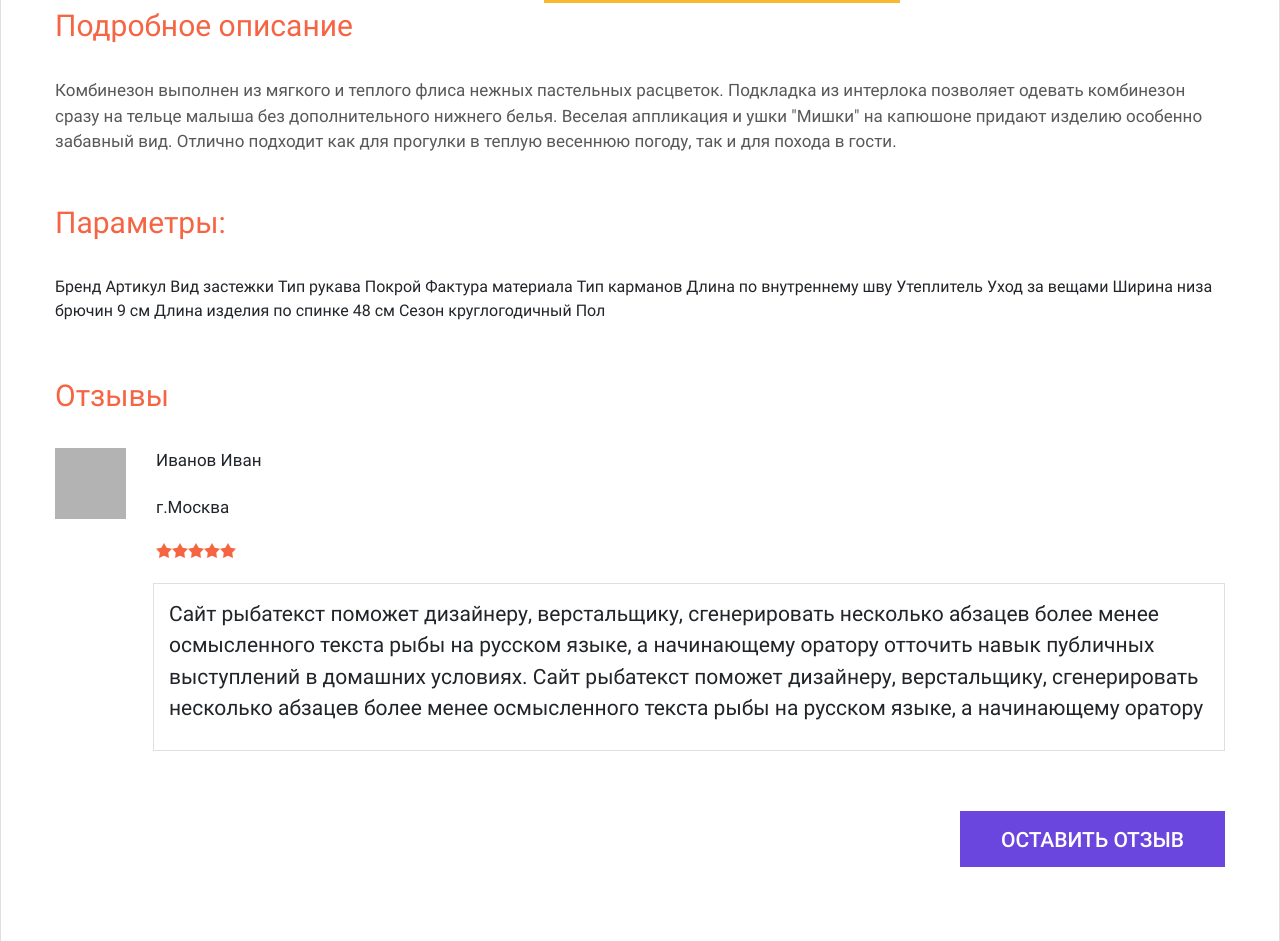
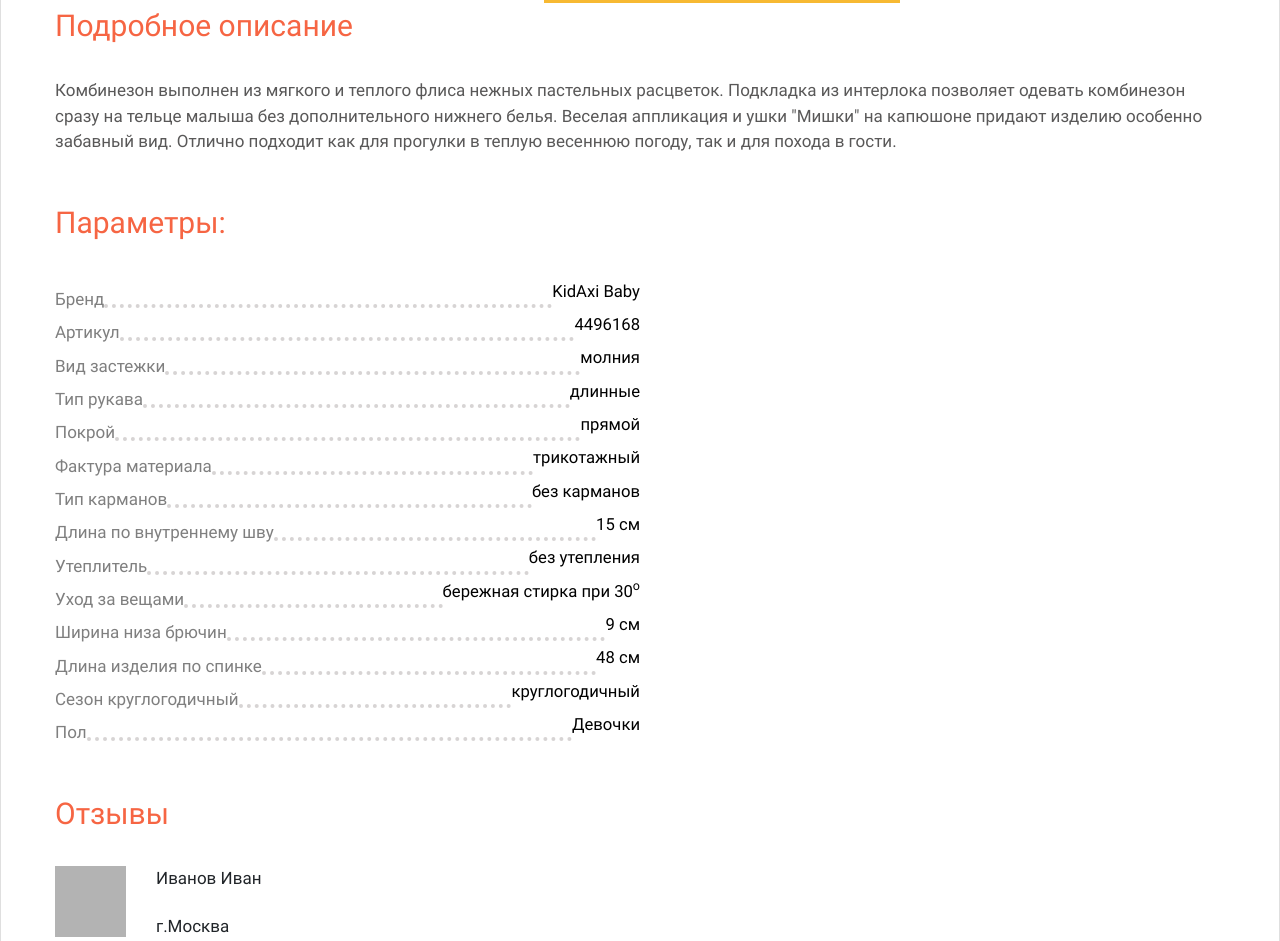
Before and after one commit to aligote/sergey-lon.github.io, a plain HTML site: page kidaxi/product.html in a window 1280 px wide. Shown: the part 807-1748 px from the top of the page. Drawn offline with nearby package versions, Linux system fonts and the light colour scheme.

Commit message:
Add files via upload

```diff
--- a/kidaxi/product.html
+++ b/kidaxi/product.html
@@ -298,21 +298,79 @@
                     <div class="detailed-description">
                         <span class="orange-text">Подробное описание</span>
                         <span class="detailed-description-text">Комбинезон выполнен из мягкого и теплого флиса нежных пастельных расцветок. Подкладка из интерлока позволяет одевать комбинезон сразу на тельце малыша без дополнительного нижнего белья. Веселая аппликация и ушки "Мишки" на капюшоне придают изделию особенно забавный вид. Отлично подходит как для прогулки в теплую весеннюю погоду, так и для похода в гости.</span>
-                    <span class="orange-text">Параметры:</span>
-                    Бренд
-                    Артикул
-                    Вид застежки
-                    Тип рукава
-                    Покрой
-                    Фактура материала
-                    Тип карманов
-                    Длина по внутреннему шву
-                    Утеплитель
-                    Уход за вещами
-                    Ширина низа брючин 9 см
-                    Длина изделия по спинке 48 см
-                    Сезон круглогодичный
-                    Пол
+                        <span class="orange-text">Параметры:</span>
+                        <div class="detailed-parameter">
+                          <div class="text">
+                            <span class="key">Бренд</span>
+                            <span class="dots"></span>
+                            <span class="value">KidAxi Baby</span>
+                          </div>
+                          <div class="text">
+                            <span class="key">Артикул</span>
+                            <span class="dots"></span>
+                            <span class="value">4496168</span>
+                          </div>
+                          <div class="text">
+                            <span class="key">Вид застежки</span>
+                            <span class="dots"></span>
+                            <span class="value">молния</span>
+                          </div>
+                          <div class="text">
+                            <span class="key">Тип рукава</span>
+                            <span class="dots"></span>
+                            <span class="value">длинные</span>
+                          </div>
+                          <div class="text">
+                            <span class="key">Покрой</span>
+                            <span class="dots"></span>
+                            <span class="value">прямой</span>
+                          </div>
+                          <div class="text">
+                            <span class="key">Фактура материала</span>
+                            <span class="dots"></span>
+                            <span class="value">трикотажный</span>
+                          </div>
+                          <div class="text">
+                            <span class="key">Тип карманов</span>
+                            <span class="dots"></span>
+                            <span class="value">без карманов</span>
+                          </div>
+                          <div class="text">
+                            <span class="key">Длина по внутреннему шву</span>
+                            <span class="dots"></span>
+                            <span class="value">15 см</span>
+                          </div>
+                          <div class="text">
+                            <span class="key">Утеплитель</span>
+                            <span class="dots"></span>
+                            <span class="value">без утепления</span>
+                          </div>
+                          <div class="text">
+                            <span class="key">Уход за вещами</span>
+                            <span class="dots"></span>
+                            <span class="value">бережная стирка при 30<sup>o</sup></span>
+                          </div>
+                          <div class="text">
+                            <span class="key">Ширина низа брючин</span>
+                            <span class="dots"></span>
+                            <span class="value">9 см</span>
+                          </div>
+                          <div class="text">
+                            <span class="key">Длина изделия по спинке</span>
+                            <span class="dots"></span>
+                            <span class="value">48 см</span>
+                          </div>
+                          <div class="text">
+                            <span class="key">Сезон круглогодичный</span>
+                            <span class="dots"></span>
+                            <span class="value">круглогодичный</span>
+                          </div>
+                          <div class="text">
+                            <span class="key">Пол</span>
+                            <span class="dots"></span>
+                            <span class="value">Девочки</span>
+                          </div>
+                        </div>
                     </div>
                 </div>
             </div>
```
